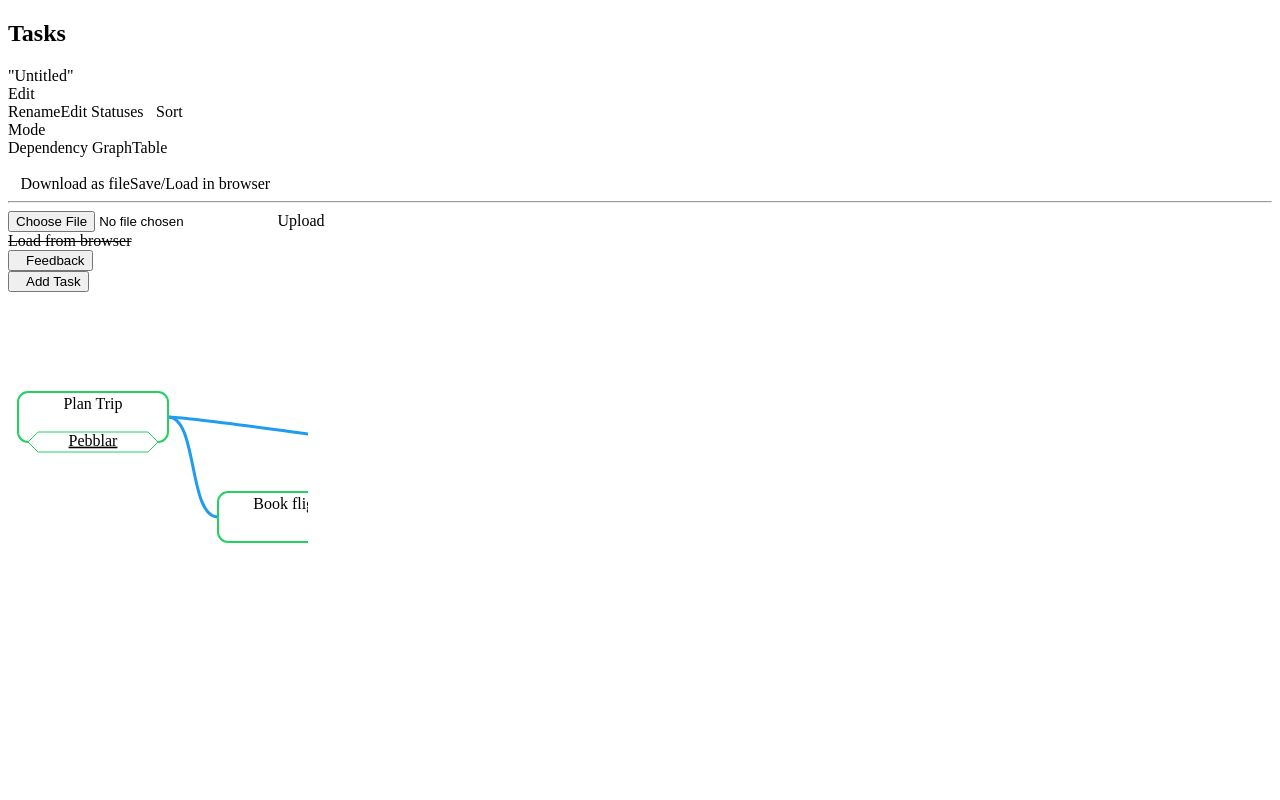
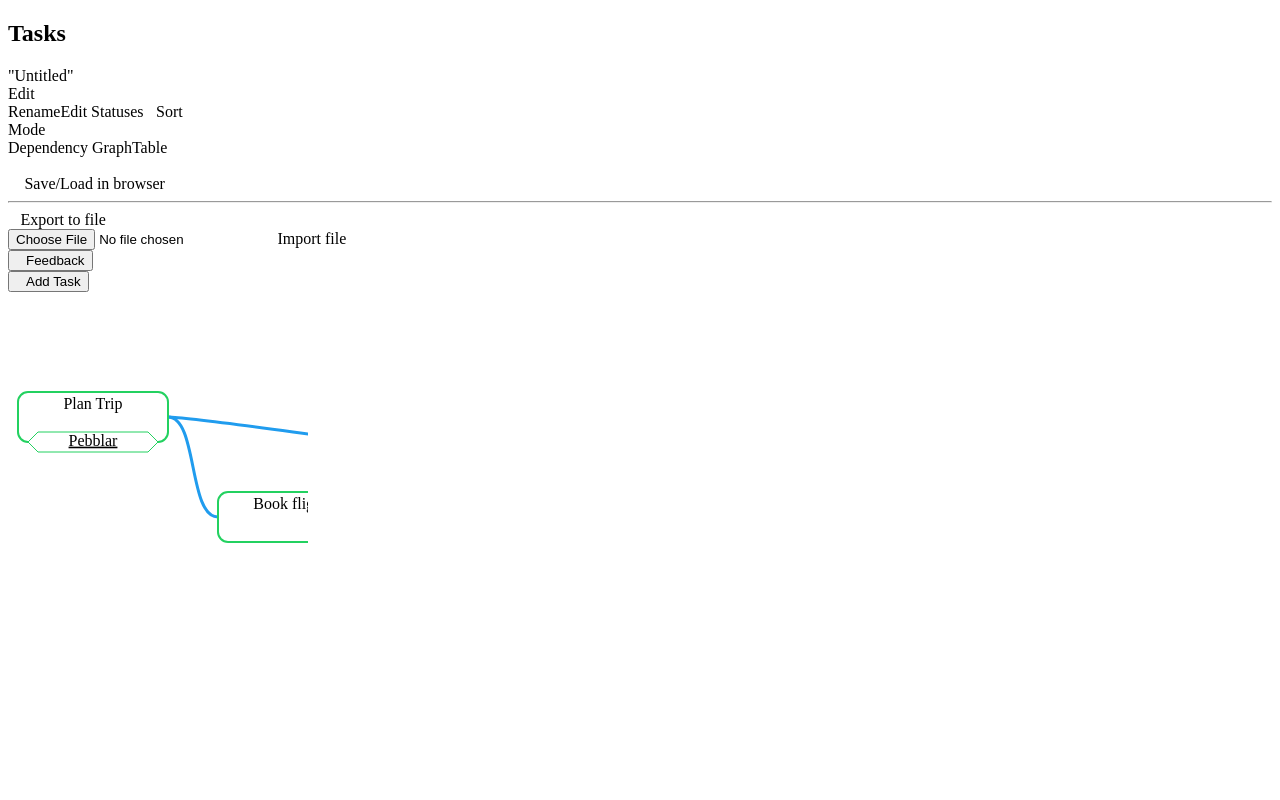
Before and after one commit to MadcoreTom/tasks, a React app: page / in a window 1280 px wide. Shown: the top 800 px of the page. Built offline with nearby package versions, Linux system fonts and the light colour scheme; the HTML template or start-up script is replaced by a standard one.

Commit message:
Save dialog improvements

```diff
--- a/src/app.tsx
+++ b/src/app.tsx
@@ -7,7 +7,7 @@ import { Panel } from "./components/panel";
 import { Graph } from "./components/graph";
 import { TableMode } from "./table/table";
 import { Tips } from "./components/tips";
-import { BrowserSave } from "./components/save";
+import { BrowserSaveContainer } from "./components/save";
 
 
 function App() {
@@ -19,7 +19,7 @@ function App() {
         {viewMode == 'table' ? <TableMode /> : null}
         <ControlPanel />
         <Tips />
-        <BrowserSave/>
+        <BrowserSaveContainer/>
     </div>
 }
 
--- a/src/components/bulma.tsx
+++ b/src/components/bulma.tsx
@@ -53,3 +53,10 @@ export function ButtonIcon(props: {text:string, onClick:()=>any, iconCode:string
   <span>{props.text}</span>
 </button>
 }
+
+
+export function Button(props: { text: string, onClick: () => any, buttonClass?: string, isDisabled?: boolean }) {
+  return <button className={`button ${props.buttonClass}`} onClick={() => props.onClick()} disabled={props.isDisabled}>
+    {props.text}
+  </button>
+}
--- a/src/components/panel.tsx
+++ b/src/components/panel.tsx
@@ -70,18 +70,20 @@ export function Panel(): any {
                         </span>
                     </a>
                     <div className="navbar-dropdown is-boxed">
+                        <a className="navbar-item" onClick={()=>dispatch(dispatch(updateSaveDialog({show:true,updateFiles:true})))}>
+                        <span className="icon">
+                            <i>{'\uE804'}</i>
+                        </span>&nbsp;Save/Load in browser
+                        </a>
+                        <hr className="navbar-divider" />
                         <a className="navbar-item" onClick={() => dispatch(exportGraph())} >
                             <span className="icon">
                                 <i>{'\uE802'}</i>
                             </span>
                             <span>
-                                Download as file
+                                Export to file
                             </span>
                         </a>
-                        <a className="navbar-item" onClick={()=>dispatch(dispatch(updateSaveDialog({show:true,updateFiles:true})))}>
-                            Save/Load in browser
-                        </a>
-                        <hr className="navbar-divider" />
                         <div className="navbar-item file is-white">
                             <label className="file-label">
                                 <input className="file-input" type="file" name="resume" onChange={evt => loadFile(evt, data => { dispatch(importGraph({ data, title: evt.target.files[0].name })); () => setSaveModal(false) })} />
@@ -90,14 +92,11 @@ export function Panel(): any {
                                         <i>{'\ue803'}</i>
                                     </span>
                                     <span className="file-label">
-                                        &nbsp;Upload
+                                        &nbsp;Import file
                                     </span>
                                 </span>
                             </label>
                         </div>
-                        <a className="navbar-item" style={{ textDecoration: "line-through" }}>
-                            Load from browser
-                        </a>
                     </div>
 
                 </div>
--- a/src/components/save.tsx
+++ b/src/components/save.tsx
@@ -1,19 +1,26 @@
 import * as React from "react";
 import { useDispatch, useSelector } from "react-redux";
-import { exportGraph, importGraph, RootState, saveLocalGraph, setTitle, sort, updateSaveDialog } from "../state/store";
-import { ButtonIcon, TextField } from "./bulma";
+import { importGraph, RootState, saveLocalGraph, setTitle, updateSaveDialog } from "../state/store";
+import { Button, ButtonIcon, TextField } from "./bulma";
 import { LOCAL_STORAGE } from "../util/local-storage";
 
-export function BrowserSave() {
+export function BrowserSaveContainer() {
+    const saveDialogState = useSelector((state: RootState) => state.main.saveDialog);
     const title = useSelector((state: RootState) => state.main.title);
-    const [selected, setSelected] = React.useState(title);
-    const dispatch = useDispatch();
-    const saveDialogState = useSelector((state: RootState) => state.main.saveDialog);
 
     if (!saveDialogState.show) {
         return null;
+    } else {
+        return <BrowserSave initialName={title} files={saveDialogState.files} />
     }
-    const files = saveDialogState.files;
+
+}
+
+function BrowserSave(props: { initialName: string, files: string[] }) {
+    const [selected, setSelected] = React.useState(props.initialName);
+    const dispatch = useDispatch();
+
+    const files = props.files;
 
     const options = files.map((f, i) => {
         return <option value={f} key={i}>{f}</option>
@@ -21,11 +28,26 @@ export function BrowserSave() {
 
     const selectedInList = !!selected && files.indexOf(selected) >= 0;
 
+    function close() {
+        dispatch(updateSaveDialog({ show: false, updateFiles: false }));
+    }
 
     function saveAs() {
         if (!selectedInList && selected != undefined && selected.length > 0) {
             dispatch(saveLocalGraph(selected));
             dispatch(updateSaveDialog({ show: true, updateFiles: true }));
+            dispatch(setTitle(selected))
+            close();
+        }
+    }
+
+
+    function saveOver() {
+        if (selectedInList) {
+            dispatch(saveLocalGraph(selected));
+            dispatch(updateSaveDialog({ show: true, updateFiles: true }));
+            dispatch(setTitle(selected));
+            close();
         }
     }
 
@@ -34,6 +56,8 @@ export function BrowserSave() {
             const data = LOCAL_STORAGE.loadFile(selected);
             dispatch(importGraph({ data, title: selected }));
             dispatch(updateSaveDialog({ show: true, updateFiles: true }));
+            dispatch(setTitle(selected))
+            close();
         }
     }
 
@@ -45,14 +69,14 @@ export function BrowserSave() {
     }
 
     return <div className="modal is-active">
-        <div className="modal-background" onClick={() => dispatch(updateSaveDialog({ show: false, updateFiles: false }))}></div>
+        <div className="modal-background" onClick={close}></div>
         <div className="modal-card">
             <header className="modal-card-head">
                 <p className="modal-card-title">Browser Storage</p>
-                <button className="delete" aria-label="close" onClick={() => dispatch(updateSaveDialog({ show: false, updateFiles: false }))} />
+                <button className="delete" aria-label="close" onClick={close} />
             </header>
             <section className="modal-card-body browser-storage">
-                <p>Feature still in testing</p>
+                <div>Select existing file from the list, or enter a new name below:</div>
                 <div className="select is-multiple">
                     <select multiple size={8} onChange={change => setSelected(change.target.value)} value={selectedInList ? [selected] : []}>
                         {options}
@@ -61,16 +85,16 @@ export function BrowserSave() {
                 <TextField label="Name" value={"" + selected} onChange={value => setSelected(value)} />
                 <div className="field is-grouped">
                     <p className="control">
-                        <ButtonIcon text="Load" buttonClass="is-info" iconCode={'\uE804'} onClick={load} isDisabled={!selectedInList} />
+                        <Button text="Load" buttonClass="is-info"  onClick={load} isDisabled={!selectedInList} />
                     </p>
                     <p className="control">
-                        <ButtonIcon text="Save Over" buttonClass="is-info" iconCode={'\uE804'} onClick={() => { }} isDisabled={!selectedInList} />
+                        <Button text="Save Over" buttonClass="is-warning" onClick={saveOver} isDisabled={!selectedInList} />
                     </p>
                     <p className="control">
-                        <ButtonIcon text="Delete" buttonClass="is-danger" iconCode={'\uE804'} onClick={deleteSave} isDisabled={!selectedInList} />
+                        <Button text="Delete" buttonClass="is-danger" onClick={deleteSave} isDisabled={!selectedInList} />
                     </p>
                     <p className="control">
-                        <ButtonIcon text="Save As" buttonClass="is-info" iconCode={'\uE804'} onClick={saveAs} isDisabled={selectedInList || selected == undefined} />
+                        <Button text="Save As" buttonClass="is-info" onClick={saveAs} isDisabled={selectedInList || selected == undefined} />
                     </p>
                 </div>
             </section>
--- a/src/util/local-storage.ts
+++ b/src/util/local-storage.ts
@@ -14,7 +14,9 @@ class LocalStorage {
     saveFile(name: string, data: string) {
         window.localStorage.setItem(FILE + name, data);
         const files = this.listFiles();
-        window.localStorage.setItem(FILENAMES, JSON.stringify([...files, name]));
+        if (files.indexOf(name) < 0) {
+            window.localStorage.setItem(FILENAMES, JSON.stringify([...files, name]));
+        }
     }
 
     deleteFile(name: string) {
```
